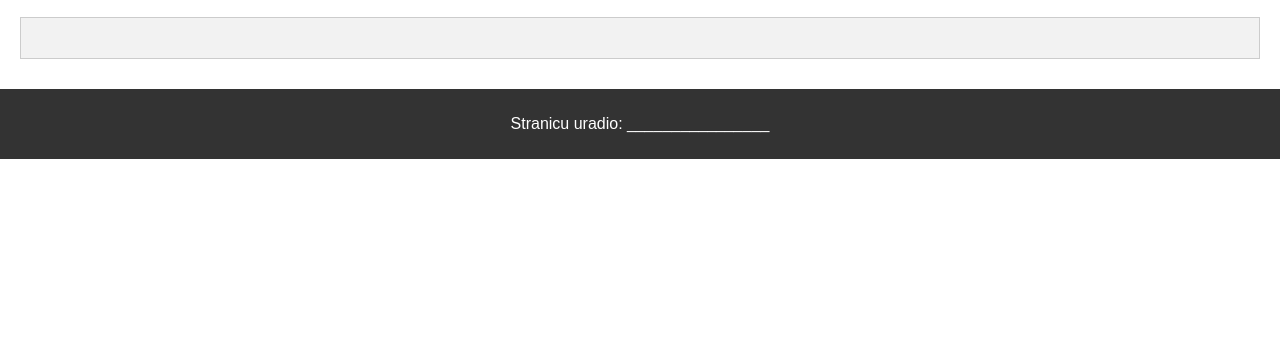
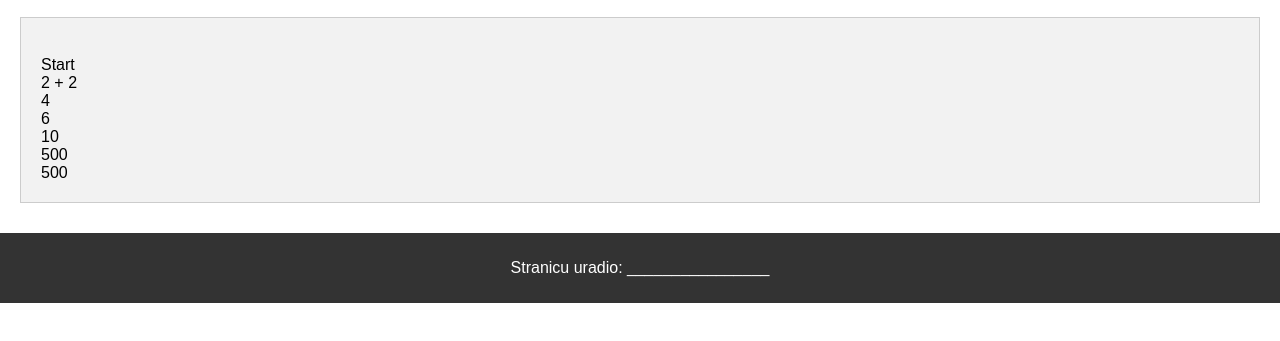
Before and after one commit to mladen314/Zajednicki_projekat, a plain HTML site: page Mici/index.html in a window 1280 px wide. Shown: the part 329-670 px from the top of the page. Drawn offline with nearby package versions, Linux system fonts and the light colour scheme; files that its build step writes are made by us from their sources.

Commit message:
Update index.html

```diff
--- a/Mici/index.html
+++ b/Mici/index.html
@@ -4,7 +4,7 @@
     <meta charset="UTF-8">
     <meta name="viewport" content="width=device-width, initial-scale=1.0">
     <title>HTML Stranica</title>
-    <link rel="stylesheet" href="styles.css">
+    <link rel="stylesheet" href="style.css">
 </head>
 <body>
     <header>
@@ -30,13 +30,30 @@
                 <p>Opis slike 2</p>
             </div>
         <div class="content-box content"> <!-- dodati logiku stranice -->
+            <div class='container start'>
+                <h3 class="container_h3"></h3>
+                <div class='start-btn'>Start</div>
+            </div>
 
+            <div class='container main'>
+                <div class='question'>2 + 2</div>
+                <div class='ans-row'>
+                    <div class='answer'>4</div>
+                    <div class='answer'>6</div>
+                    <div class='answer'>10</div>
+                    <div class='answer'>500</div>
+                    <div class='answer'>500</div>
+                </div>
+            </div>
+
+            <script
+            src='https://cdn.jsdelivr.net/npm/animejs@3.2.1/lib/anime.min.js' ></script>
         </div>
         </div>
 
 
 
-        </div>
+
     </main>
     <footer>
         <p>Stranicu uradio: ________________</p>
```
